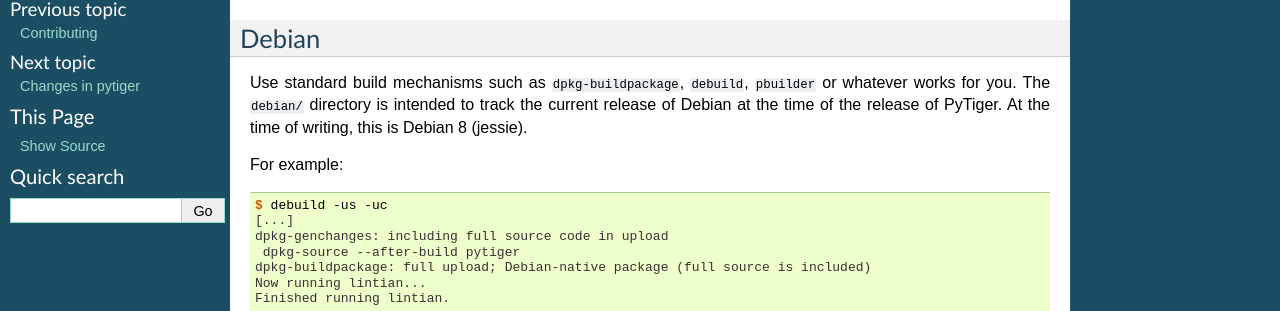
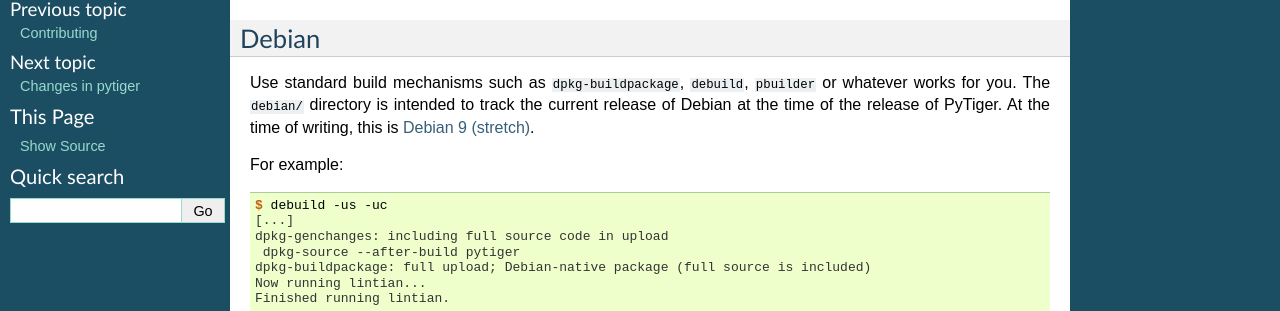
Before and after one commit to tigercomputing/pytiger, a Sphinx documentation site: the page built from docs/building.rst, in a window 1280 px wide. Shown: the part 134-445 px from the top of the page. Built offline with Sphinx 7.4.7, drawn with Linux system fonts in a browser that asks for light colours.

```diff
--- a/docs/building.rst
+++ b/docs/building.rst
@@ -11,7 +11,8 @@ Debian
 Use standard build mechanisms such as ``dpkg-buildpackage``, ``debuild``,
 ``pbuilder`` or whatever works for you. The ``debian/`` directory is intended
 to track the current release of Debian at the time of the release of PyTiger.
-At the time of writing, this is Debian 8 (jessie).
+At the time of writing, this is
+`Debian 9 (stretch) <https://www.debian.org/releases/stable/>`_.
 
 For example:
 
```
Also changed, not shown: docs/introduction.rst (+24 -0 lines).
